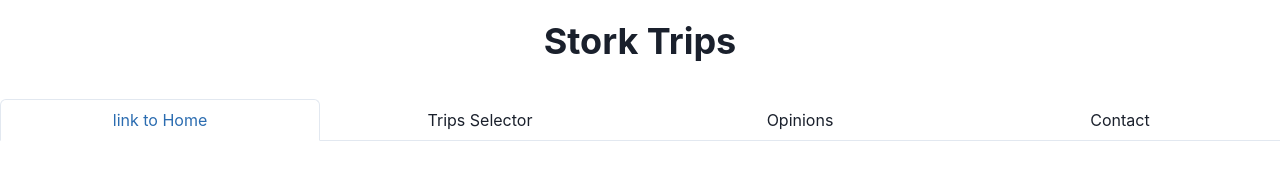
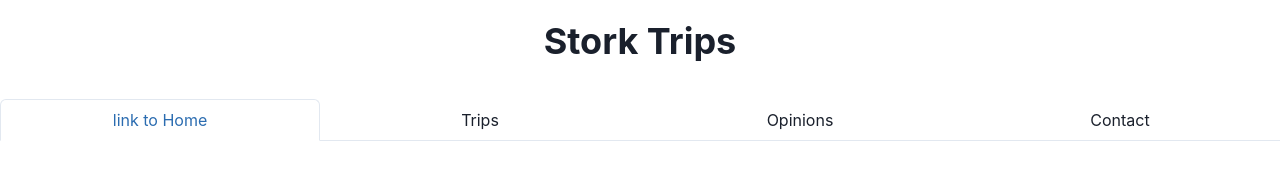
Before and after one commit to PiotrKeska/StorkTravel, a React (Vite) app in the folder storks-trips/: page / in a window 1280 px wide. Shown: the top 191 px of the page. Built offline with nearby package versions, Linux system fonts and the light colour scheme.

Commit message:
Setting Routes to Trips

```diff
--- a/storks-trips/src/Navigate/NavBar.tsx
+++ b/storks-trips/src/Navigate/NavBar.tsx
@@ -1,4 +1,5 @@
 import { Box, Tab, TabList, Tabs } from "@chakra-ui/react";
+import { NavLink } from "react-router-dom";
 
 const NavBar = () => {
   return (
@@ -9,7 +10,9 @@ const NavBar = () => {
             <Tab>
               <p>link to Home</p>
             </Tab>
-            <Tab>Trips Selector</Tab>
+            <Tab>
+              <NavLink to="/trips">Trips</NavLink>
+            </Tab>
             <Tab>
               <p>Opinions</p>
             </Tab>
--- a/storks-trips/src/TripsBox/Trips.tsx
+++ b/storks-trips/src/TripsBox/Trips.tsx
@@ -5,6 +5,7 @@ import TripsSelector from "./TripsSelector";
 const Trips = () => {
   return (
     <>
+      <Flex justifyContent="center">
         <Flex flexDirection="column" width="1200px">
           <Box>
             <Heading marginBottom={8} marginX={5}>
@@ -14,8 +15,8 @@ const Trips = () => {
           <HStack marginLeft={5} spacing={5}>
             <TripsSelector />
           </HStack>
-
           <TripsGrid />
+        </Flex>
       </Flex>
     </>
   );
--- a/storks-trips/src/routing/routes.tsx
+++ b/storks-trips/src/routing/routes.tsx
@@ -1,11 +1,12 @@
 import { createBrowserRouter } from "react-router-dom";
-import App from "../App";
 import MainLayout from "../Layouts/mainLayout";
+import Trips from "../TripsBox/Trips";
 
 const router = createBrowserRouter([
   {
     path: "/",
     element: <MainLayout />,
+    children: [{ path: "trips", element: <Trips /> }],
   },
 ]);
 
```
Lines whose indentation alone changed are shown as unchanged.
